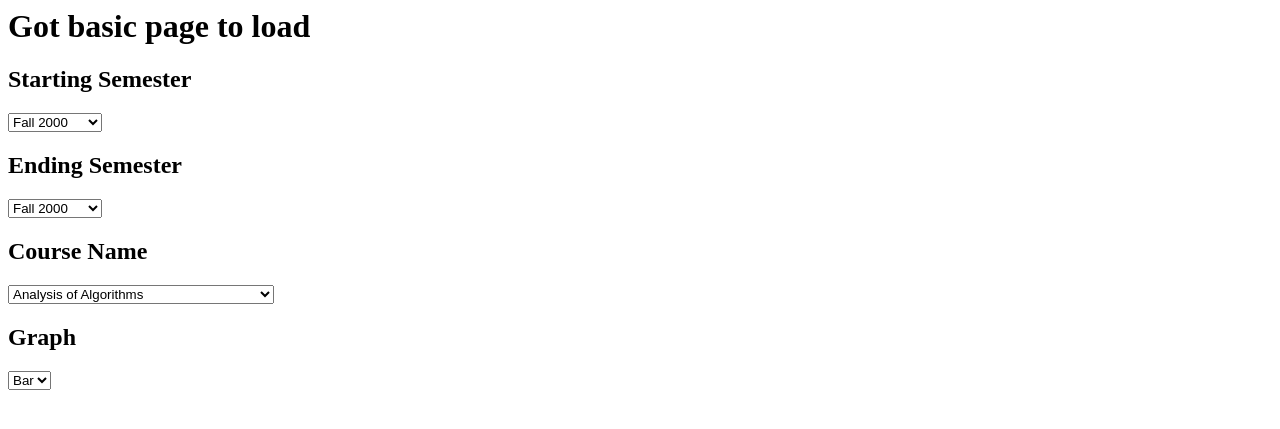
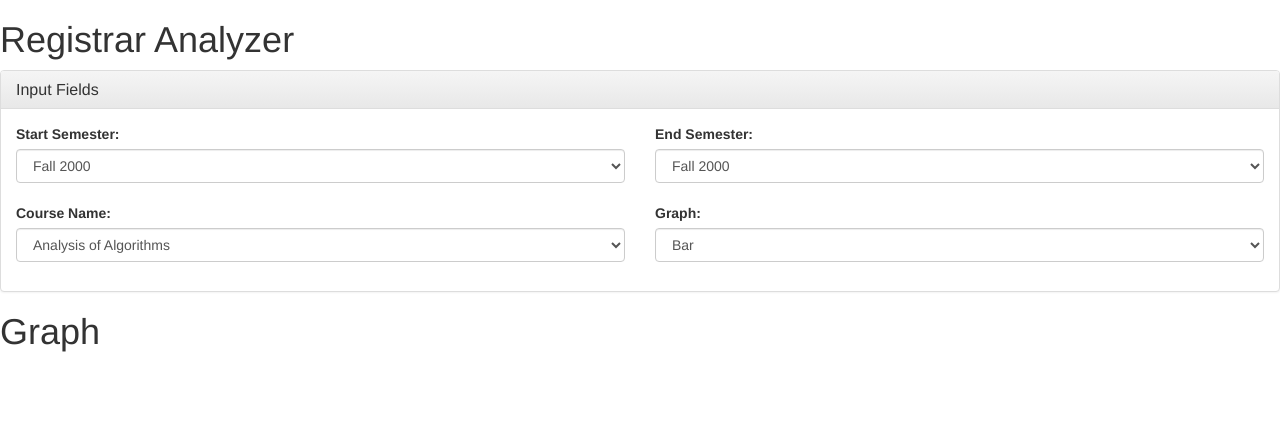
Before and after one commit to cp0153/RegistrarAnalyzer, a Django app: page /ra/ in a window 1280 px wide. Shown: the top 429 px of the page. Run offline with Django 3.2, Linux system fonts and the light colour scheme; some libraries are stand-ins or nearby versions.

Commit message:
Now have a bootstrap form. Maybe give the site a nice layout now?

```diff
--- a/se_site/registrar_analyzer/templates/registrar_analyzer/index.html
+++ b/se_site/registrar_analyzer/templates/registrar_analyzer/index.html
@@ -1,36 +1,84 @@
-<h1>Got basic page to load</h1>
+<link rel='stylesheet' type='text/css' href='https://maxcdn.bootstrapcdn.com/bootstrap/3.3.4/css/bootstrap.min.css'>
+<link rel='stylesheet' type='text/css' href='https://maxcdn.bootstrapcdn.com/bootstrap/3.3.5/css/bootstrap-theme.min.css'>
+<script src="https://ajax.googleapis.com/ajax/libs/jquery/3.1.1/jquery.min.js"></script>
+<script src="http://code.jquery.com/ui/1.11.4/jquery-ui.js"></script>
+<script src="https://maxcdn.bootstrapcdn.com/bootstrap/3.3.7/js/bootstrap.min.js"></script>
+
+<h1>Registrar Analyzer</h1>
 
 {% if course_options_array %}
 
+    <div class="panel panel-default">
+
+        <!-- Panel heading -->
+        <div class="panel-heading">
+            <h3 class="panel-title">Input Fields</h3>
+        </div>
+
+        <!-- Panel body -->
+        <div class="panel-body">
+
+            <!-- This is the form the user will fill out. -->
+            <form action="/ra" method="post">
+
+
+                <!-- First row has the semester range -->
+                <div class="row">
+                    <div class="col-sm-6">
                         <!-- Options Listing for Starting Semester -->
-    <h2>Starting Semester</h2>
-    <select>
+                        <label for="startSemesterSelect">Start Semester:</label>
+                        <select id="startSemesterSelect" class="form-control">
                         {% for value in course_options_array.0 %}
                             <option value="{{ value }}">{{ value }}</option>
                         {% endfor %}
                         </select>
+                    </div>
 
+                    <div class="col-sm-6">
                         <!-- Options Listing for Ending Semester -->
-    <h2>Ending Semester</h2>
-    <select>
+                        <label for="endSemesterSelect">End Semester:</label>
+                        <select id="endSemesterSelect" class="form-control">
                         {% for value in course_options_array.0 %}
                             <option value="{{ value }}">{{ value }}</option>
                         {% endfor %}
                         </select>
+                    </div>
+                </div>
 
+                <!-- Placeholder row for spacing -->
+                <div class="row">
+                    <div class="col-sm-12">
+                        <br>
+                    </div>
+                </div>
+
+                <!-- Second row has the Course Name and Chart choices -->
+                <div class="row">
+
+                    <div class="col-sm-6">
                         <!-- Options Listing for Course Name -->
-    <h2>Course Name</h2>
-    <select>
+                        <label for="courseNameSelect">Course Name:</label>
+                        <select id="courseNameSelect" class="form-control">
                         {% for value in course_options_array.1 %}
                             <option value="{{ value }}">{{ value }}</option>
                         {% endfor %}
                         </select>
+                    </div>
 
+                    <div class="col-sm-6">
                         <!-- Graph Choice -->
-    <h2>Graph</h2>
-    <select>
+                        <label for="graphSelect">Graph:</label>
+                        <select id="graphSelect" class="form-control">
                             <option value="Bar">Bar</option>
                             <option value="Pie">Pie</option>
                         </select>
+                    </div>
+                </div>
+            </form>
+        </div>
+
+    </div>
 
 {% endif %}
+
+<h1>Graph</h1>
```
Lines whose indentation alone changed are shown as unchanged.
